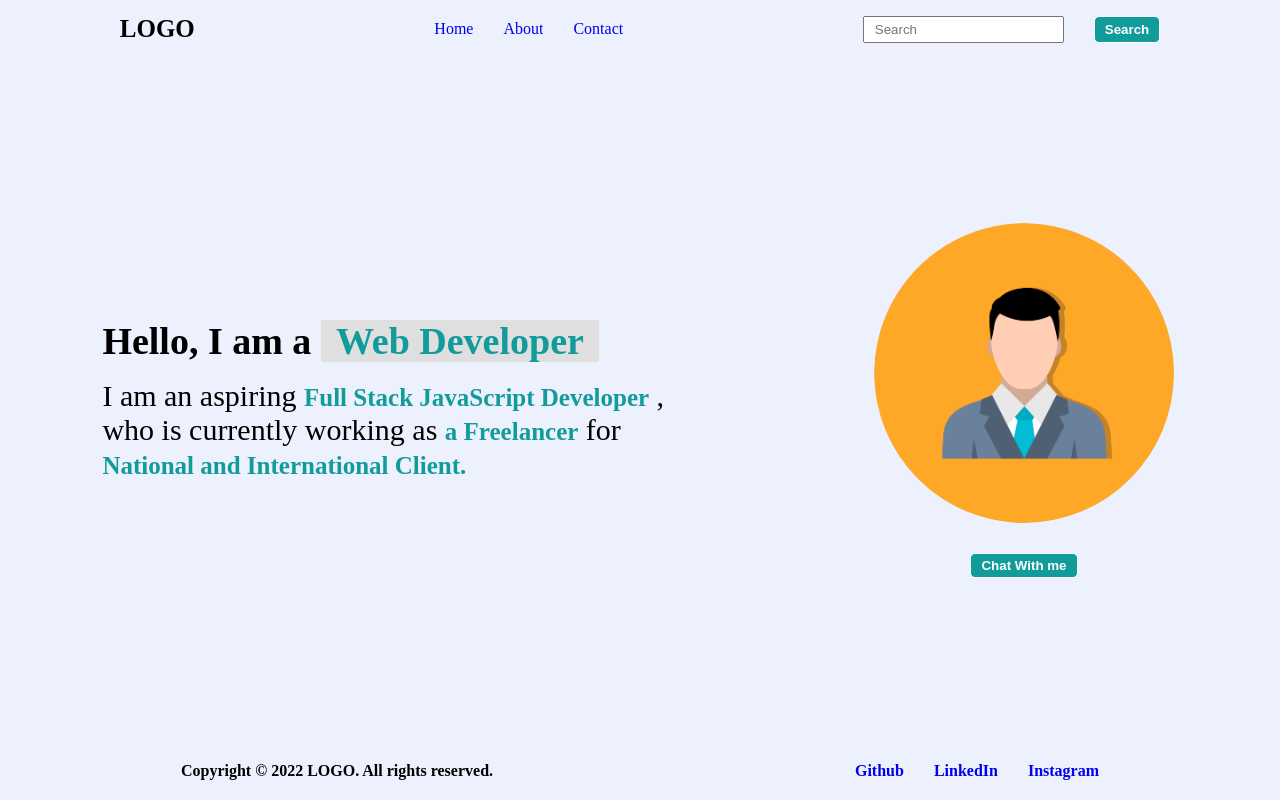
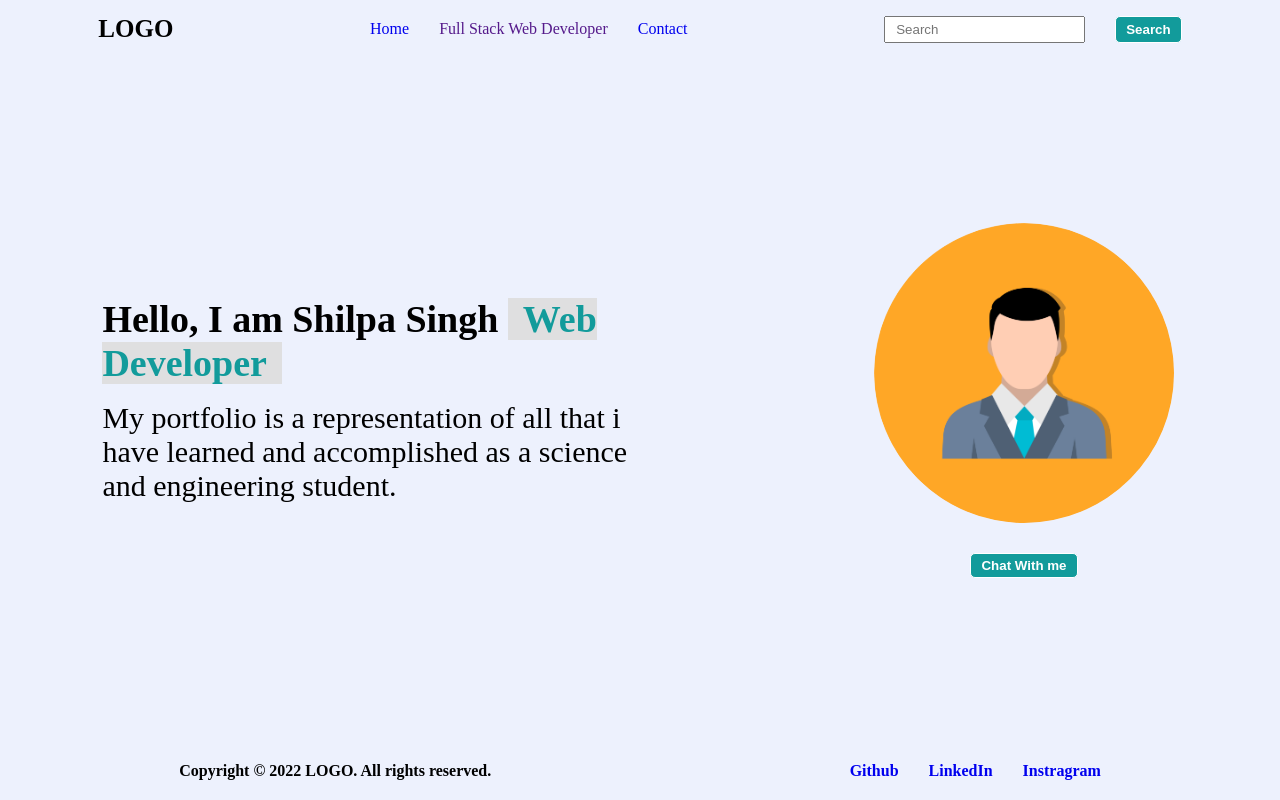
Before and after one commit to shilpa-singh01/portfoliyo, a plain HTML site: page index.html in a window 1280 px wide. Drawn offline with Linux system fonts and the light colour scheme.

Commit message:
2project

```diff
--- a/index.html
+++ b/index.html
@@ -21,7 +21,7 @@
         <!-- Menus -->
         <ul>
           <li><a href="#">Home</a></li>
-          <li><a href="#">About</a></li>
+          <li><a href="">Full Stack Web Developer</a></li>
           <li><a href="#">Contact</a></li>
         </ul>
         <!-- Search Area -->
@@ -35,11 +35,10 @@
     <section class="hero-section">
       <!-- Left Section of HERO -->
       <div class="hero-left-section">
-        <h1>Hello, I am a <span> Web Developer</span></h1>
+        <h1>Hello, I am Shilpa Singh <span> Web Developer</span></h1>
         <p>
-          I am an aspiring <span>Full Stack JavaScript Developer</span> , who is
-          currently working as <span>a Freelancer</span> for
-          <span> National and International Client.</span>
+          My portfolio is a representation of all
+           that i have learned and accomplished as a science and engineering student.
         </p>
       </div>
       <!-- Right  Hero Section -->
@@ -53,9 +52,9 @@
     <footer>
       <p>Copyright © 2022 LOGO. All rights reserved.</p>
       <ul>
-        <li><a href="#">Github</a></li>
-        <li><a href="#">LinkedIn</a></li>
-        <li><a href="#">Instagram</a></li>
+        <li><a href="https://github.com/shilpa-singh01">Github</a></li>
+        <li><a href="https://www.linkedin.com/in/shilpa-singh-b9b770253/">LinkedIn</a></li>
+        <li><a href="https://www.instagram.com/sanayra1433657/">Instragram</a></li>
       </ul>
     </footer>
   </body>
```
